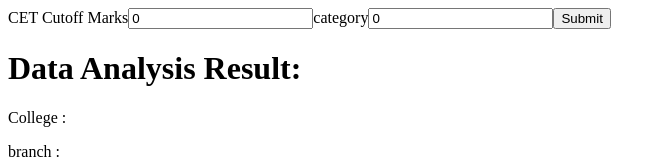
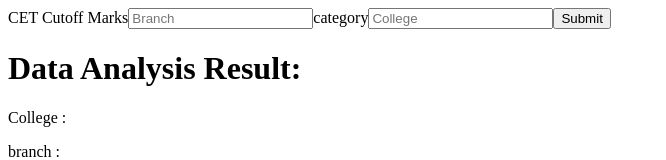
Before and after one commit to Prathamesh-chougale-17/Python-datascience-project, a React (Vite) app in the folder frontend/: page / in a window 1280 px wide. Shown: the top 160 px of the page, without its empty margins (0-666 px from the left). Built offline with nearby package versions, Linux system fonts and the light colour scheme.

Commit message:
removed unwanted state hooks

```diff
--- a/frontend/src/App.tsx
+++ b/frontend/src/App.tsx
@@ -18,8 +18,6 @@ interface BodyProps {
 
 function App() {
   const [result, setResult] = useState<ResultProps>();
-  const [branch, setBranch] = useState(0);
-  const [college, setCollege] = useState(0);
   // interface BodyProps{
   //   branch: number;
   //   college: number;
@@ -105,8 +103,6 @@ function App() {
           type="number"
           id="branch"
           placeholder="Branch"
-          value={branch}
-          onChange={(e) => setBranch(parseInt(e.target.value))}
         />
         <label htmlFor="college" className="form-label">
           category
@@ -116,8 +112,6 @@ function App() {
           type="number"
           id="college"
           placeholder="College"
-          value={college}
-          onChange={(e) => setCollege(parseInt(e.target.value))}
         />
         <button type="submit">Submit</button>
       </form>
```
